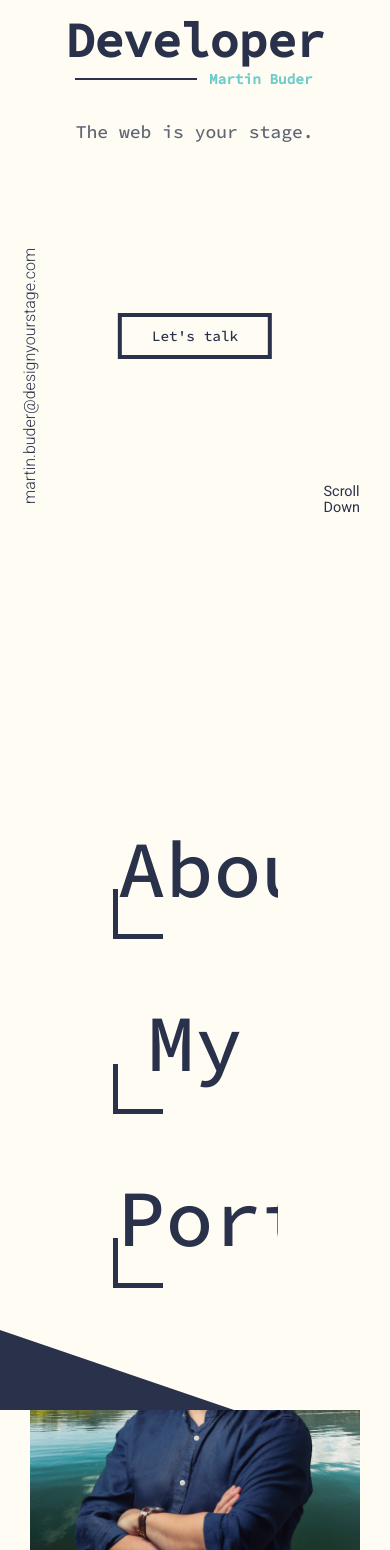
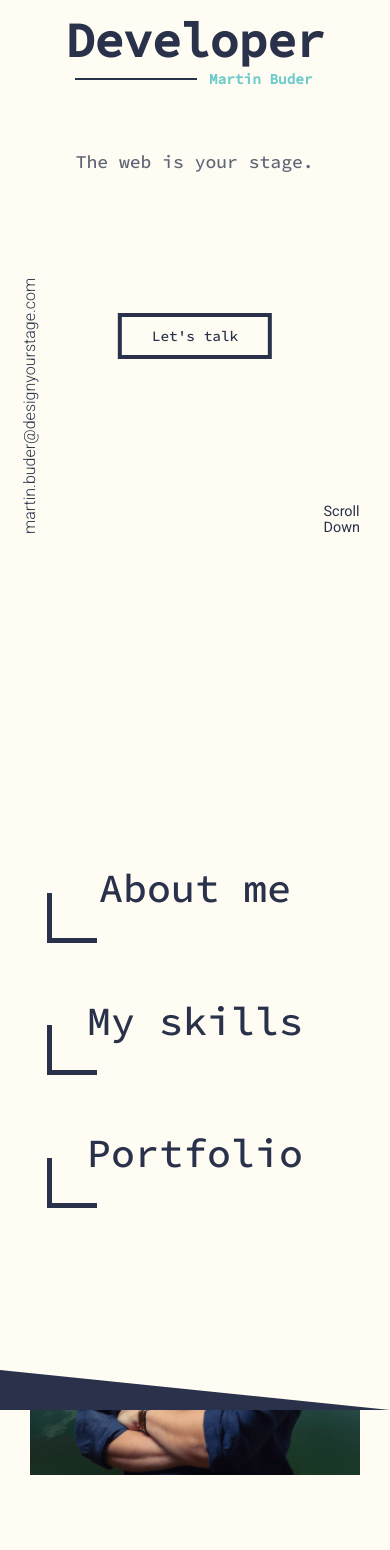
Before and after one commit to martinBuder/portfolio, an Angular app: page / in a window 390 px wide. Shown: the part 278-1828 px from the top of the page. Built offline with nearby package versions, Linux system fonts and the light colour scheme.

Commit message:
beginn medium design

```diff
--- a/src/app/aboutme/aboutme.component.html
+++ b/src/app/aboutme/aboutme.component.html
@@ -3,11 +3,10 @@
 	<div class="aboutContent">
 		<div class="aboutText">
 			<p>
-				"I am an experienced web developer skilled in JavaScript & Angular.<br> My passion for web development began while maintaining my former employer's website using a Content Management System (CMS). As the website's demands grew beyond the CMS's capabilities, I ventured into web development independently.<br>
-
-				Coding brings me immense joy, motivating me to pursue a career in software development. I completed my software developer training in August 2023. With a blend of solo and team project experiences, I eagerly look forward to tackling new challenges.
+				I am an experienced web developer skilled in JavaScript and Angular. My passion for web development began while maintaining my former employer's website using a Content Management System (CMS). As the website's demands grew beyond the CMS's capabilities, I ventured into web development independently.<br>
+				Coding brings me immense joy, motivating me to pursue a career in software development.
 				<br><br>
-				If you believe I'd be a great addition to your projects, feel free to reach out!"
+				If you believe I'd be a great addition to your projects, feel free to reach out!
 			</p>
 			<div class="btnContainer">
 				<a href="#contact">
--- a/src/app/menu/menu.component.scss
+++ b/src/app/menu/menu.component.scss
@@ -132,7 +132,7 @@ nav {
 		width: 0;
 		height: 0;
 		border-left: 0px solid transparent;
-		border-right: 60vw solid transparent; //10px is scroll barwidth
+		border-right: 60vw solid transparent;
 		border-bottom: 80px solid var(--colorDark);
 	}
 
@@ -157,7 +157,25 @@ nav {
 	@media screen and (max-width: $smallMedia) {
 
 		.span {
-			width: 24px;
 			height: 2px;
 		}
+
+		.triangle {
+			border-right-width: 100vw;
+			border-bottom-width: 40px;
+		}
+
+		.menuContent {
+			top: 90px;
+			height: calc(100vh - 90px);
+		}
+
+		.aWrapper {
+			width: 90%;
+			height: 10vh;
+
+			a {
+				font-size: 2.5rem;
+			}
+		}
 	}
--- a/src/app/teaser/teaser.component.scss
+++ b/src/app/teaser/teaser.component.scss
@@ -35,13 +35,6 @@
 				flex: 1;
 			}
 
-	}
-
-	.teaserMail, .scrollDownContainer {
-		display: block;
-		position: absolute;
-		bottom: 50px;
-		text-decoration: none;
 	}
 
 	.teaserMail {
@@ -84,14 +77,18 @@
 		opacity: 1;
 	}
 
-
-
 	100% {
 		opacity: 0;
 		transform: scale(1.2);
 	}
 }
 
+.teaserMail, .scrollDownContainer {
+	display: block;
+	position: absolute;
+	bottom: 50px;
+	text-decoration: none;
+}
 
 	.scrollDownContainer {
 		right: 0;
@@ -125,6 +122,32 @@
 		}
 	}
 
+	@media screen and (max-width: $mediumMedia) {
+
+
+		.teaserWrapper .teaserTextContainer {
+
+			h1 {
+				font-size: clamp(5rem, 0.0588rem + 13.1765vw, 12rem);
+			}
+
+			h2 {
+				font-size: clamp(1.7rem, 1.1353rem + 1.5059vw, 2.5rem);
+			}
+
+	}
+
+	.teaserWrapper {
+
+		.subline {
+			font-size: clamp(1.7rem, 0.7824rem + 2.4471vw, 3rem);
+			max-width: 100vw;
+			text-align: center;
+			white-space: nowrap;
+		}
+	}
+}
+
 @media screen and (max-width: $smallMedia) {
 
 
@@ -152,13 +175,9 @@
 
 	.teaserWrapper {
 
-
 		.subline {
 			font-size: 1.2rem;
-			margin-top: 0;
-			max-width: 100vw;
-			text-align: center;
-			white-space: nowrap;
+			margin-top: 30px;
 		}
 
 		.teaserMail {
@@ -167,6 +186,14 @@
 		}
 	}
 
+	.scrollDownContainer {
+		bottom: 30px;
+	}
+
+	.teaserMail {
+		bottom: 20px;
+	}
+
 	.downArrow {
 		display: none;
 	}
--- a/src/breakpoints.scss
+++ b/src/breakpoints.scss
@@ -1,2 +1,3 @@
-$smallMedia: 400px;
-$mediumMedia: 900px;
+$smallMedia: 600px;
+$betweenMedia: 1150px;
+$mediumMedia: 1450px;
--- a/src/styles.scss
+++ b/src/styles.scss
@@ -128,6 +128,25 @@ img {
 	}
 }
 
+@media screen and (max-width: $mediumMedia) {
+	:root {
+		--bodyPadding: 8vw;
+	}
+
+	h2 {
+		font-size: clamp(2.5rem, 0.0294rem + 6.5882vw, 6rem);
+	}
+
+	h3 {
+		font-size: clamp(1.6rem, 0.2588rem + 3.5765vw, 3.5rem);
+	}
+
+	h4 {
+		font-size: 1.2rem;
+	}
+
+}
+
 @media (max-width: $smallMedia) {
 
 	:root {
@@ -148,9 +167,7 @@ img {
 		font-size: 1.6rem;
 	}
 
-	h4 {
-		font-size: 1.2rem;
-	}
+
 
 	p, button {
 		font-size: 0.9rem;
```
